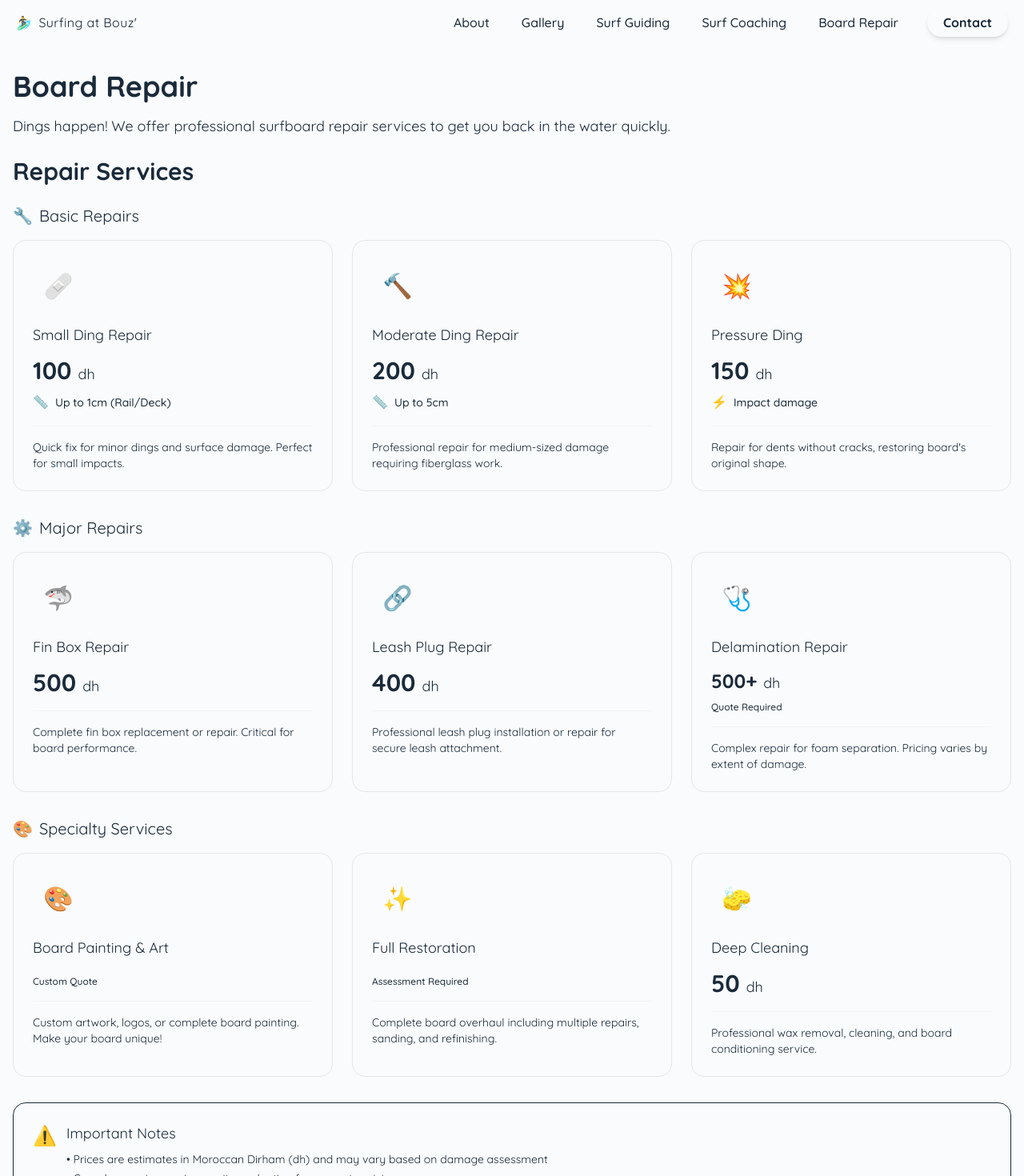
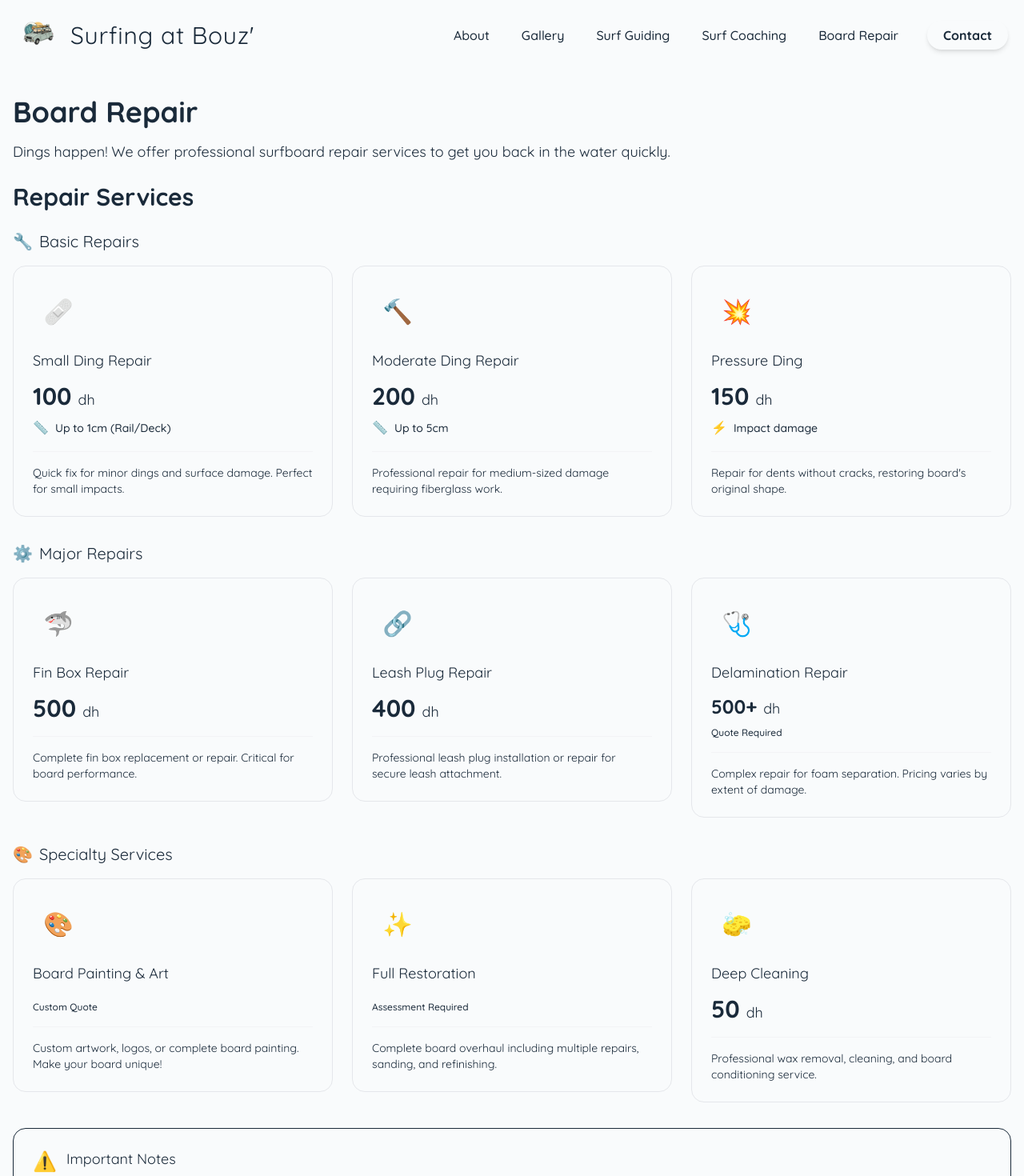
Before and after one commit to hypefi/surfingatbouz, a Next.js app: page /board-repair in a window 1280 px wide. Shown: the top 1470 px of the page at 80% size. Built offline with nearby package versions, Linux system fonts and the light colour scheme.

Commit message:
adding logo

```diff
--- a/src/app/board-repair/page.tsx
+++ b/src/app/board-repair/page.tsx
@@ -18,7 +18,13 @@ export default function BoardRepairPage() {
         </h3>
         <div className="grid sm:grid-cols-1 md:grid-cols-2 lg:grid-cols-3 gap-6">
           {/* Small Ding Card */}
-          <div className="bg-card rounded-2xl p-6 shadow-surf border border-gray-200 transform transition-all hover:scale-105 hover:shadow-lg">
+          <a
+            href="https://wa.me/212676516329?text=Hi! I need a Small Ding Repair (100dh) for up to 1cm damage on my surfboard. Can you help?"
+            target="_blank"
+            rel="noopener noreferrer"
+            className="block"
+          >
+            <div className="bg-card rounded-2xl p-6 shadow-surf border border-gray-200 transform transition-all hover:scale-105 hover:shadow-lg cursor-pointer">
               <div className="w-16 h-16 bg-secondary/10 flex items-center justify-center rounded-xl mb-4 text-secondary text-3xl">
                 🩹
               </div>
@@ -37,9 +43,16 @@ export default function BoardRepairPage() {
                 <p className="text-sm text-neutral/80">Quick fix for minor dings and surface damage. Perfect for small impacts.</p>
               </div>
             </div>
+          </a>
 
           {/* Moderate Ding Card */}
-          <div className="bg-card rounded-2xl p-6 shadow-surf border border-gray-200 transform transition-all hover:scale-105 hover:shadow-lg">
+          <a
+            href="https://wa.me/212676516329?text=Hi! I need a Moderate Ding Repair (200dh) for up to 5cm damage on my surfboard. Can you help?"
+            target="_blank"
+            rel="noopener noreferrer"
+            className="block"
+          >
+            <div className="bg-card rounded-2xl p-6 shadow-surf border border-gray-200 transform transition-all hover:scale-105 hover:shadow-lg cursor-pointer">
               <div className="w-16 h-16 bg-accent/10 flex items-center justify-center rounded-xl mb-4 text-accent text-3xl">
                 🔨
               </div>
@@ -58,9 +71,16 @@ export default function BoardRepairPage() {
                 <p className="text-sm text-neutral/80">Professional repair for medium-sized damage requiring fiberglass work.</p>
               </div>
             </div>
+          </a>
 
           {/* Pressure Ding Card */}
-          <div className="bg-card rounded-2xl p-6 shadow-surf border border-gray-200 transform transition-all hover:scale-105 hover:shadow-lg">
+          <a
+            href="https://wa.me/212676516329?text=Hi! I need a Pressure Ding Repair (150dh) for impact damage on my surfboard. Can you help?"
+            target="_blank"
+            rel="noopener noreferrer"
+            className="block"
+          >
+            <div className="bg-card rounded-2xl p-6 shadow-surf border border-gray-200 transform transition-all hover:scale-105 hover:shadow-lg cursor-pointer">
               <div className="w-16 h-16 bg-primary/10 flex items-center justify-center rounded-xl mb-4 text-primary text-3xl">
                 💥
               </div>
@@ -79,6 +99,7 @@ export default function BoardRepairPage() {
                 <p className="text-sm text-neutral/80">Repair for dents without cracks, restoring board&#39;s original shape.</p>
               </div>
             </div>
+          </a>
         </div>
       </div>
 
@@ -89,7 +110,13 @@ export default function BoardRepairPage() {
         </h3>
         <div className="grid sm:grid-cols-1 md:grid-cols-2 lg:grid-cols-3 gap-6">
           {/* Fin Box Card */}
-          <div className="bg-card rounded-2xl p-6 shadow-surf border border-gray-200 transform transition-all hover:scale-105 hover:shadow-lg">
+          <a
+            href="https://wa.me/212676516329?text=Hi! I need a Fin Box Repair (500dh) for my surfboard. Can you help with the replacement or repair?"
+            target="_blank"
+            rel="noopener noreferrer"
+            className="block"
+          >
+            <div className="bg-card rounded-2xl p-6 shadow-surf border border-gray-200 transform transition-all hover:scale-105 hover:shadow-lg cursor-pointer">
               <div className="w-16 h-16 bg-accent/10 flex items-center justify-center rounded-xl mb-4 text-accent text-3xl">
                 🦈
               </div>
@@ -104,9 +131,16 @@ export default function BoardRepairPage() {
                 <p className="text-sm text-neutral/80">Complete fin box replacement or repair. Critical for board performance.</p>
               </div>
             </div>
+          </a>
 
           {/* Leash Plug Card */}
-          <div className="bg-card rounded-2xl p-6 shadow-surf border border-gray-200 transform transition-all hover:scale-105 hover:shadow-lg">
+          <a
+            href="https://wa.me/212676516329?text=Hi! I need a Leash Plug Repair (400dh) for my surfboard. Can you help with the installation or repair?"
+            target="_blank"
+            rel="noopener noreferrer"
+            className="block"
+          >
+            <div className="bg-card rounded-2xl p-6 shadow-surf border border-gray-200 transform transition-all hover:scale-105 hover:shadow-lg cursor-pointer">
               <div className="w-16 h-16 bg-secondary/10 flex items-center justify-center rounded-xl mb-4 text-secondary text-3xl">
                 🔗
               </div>
@@ -121,9 +155,16 @@ export default function BoardRepairPage() {
                 <p className="text-sm text-neutral/80">Professional leash plug installation or repair for secure leash attachment.</p>
               </div>
             </div>
+          </a>
 
           {/* Delamination Card */}
-          <div className="bg-card rounded-2xl p-6 shadow-surf border border-gray-200 transform transition-all hover:scale-105 hover:shadow-lg">
+          <a
+            href="https://wa.me/212676516329?text=Hi! I need a Delamination Repair (500%2Bdh) for foam separation on my surfboard. Can I get a quote for the repair?"
+            target="_blank"
+            rel="noopener noreferrer"
+            className="block"
+          >
+            <div className="bg-card rounded-2xl p-6 shadow-surf border border-gray-200 transform transition-all hover:scale-105 hover:shadow-lg cursor-pointer">
               <div className="w-16 h-16 bg-primary/10 flex items-center justify-center rounded-xl mb-4 text-primary text-3xl">
                 🩺
               </div>
@@ -139,6 +180,7 @@ export default function BoardRepairPage() {
                 <p className="text-sm text-neutral/80">Complex repair for foam separation. Pricing varies by extent of damage.</p>
               </div>
             </div>
+          </a>
         </div>
       </div>
 
@@ -149,7 +191,13 @@ export default function BoardRepairPage() {
         </h3>
         <div className="grid sm:grid-cols-1 md:grid-cols-2 lg:grid-cols-3 gap-6">
           {/* Board Painting Card */}
-          <div className="bg-card rounded-2xl p-6 shadow-surf border border-gray-200 transform transition-all hover:scale-105 hover:shadow-lg">
+          <a
+            href="https://wa.me/212676516329?text=Hi! I'm interested in Board Painting %26 Art services for my surfboard. Can I get a custom quote?"
+            target="_blank"
+            rel="noopener noreferrer"
+            className="block"
+          >
+            <div className="bg-card rounded-2xl p-6 shadow-surf border border-gray-200 transform transition-all hover:scale-105 hover:shadow-lg cursor-pointer">
               <div className="w-16 h-16 bg-accent/10 flex items-center justify-center rounded-xl mb-4 text-accent text-3xl">
                 🎨
               </div>
@@ -165,9 +213,16 @@ export default function BoardRepairPage() {
                 <p className="text-sm text-neutral/80">Custom artwork, logos, or complete board painting. Make your board unique!</p>
               </div>
             </div>
+          </a>
 
           {/* Full Restoration Card */}
-          <div className="bg-card rounded-2xl p-6 shadow-surf border border-gray-200 transform transition-all hover:scale-105 hover:shadow-lg">
+          <a
+            href="https://wa.me/212676516329?text=Hi! I'm interested in Full Restoration service for my surfboard. Can you assess the board and provide a quote?"
+            target="_blank"
+            rel="noopener noreferrer"
+            className="block"
+          >
+            <div className="bg-card rounded-2xl p-6 shadow-surf border border-gray-200 transform transition-all hover:scale-105 hover:shadow-lg cursor-pointer">
               <div className="w-16 h-16 bg-secondary/10 flex items-center justify-center rounded-xl mb-4 text-secondary text-3xl">
                 ✨
               </div>
@@ -183,9 +238,16 @@ export default function BoardRepairPage() {
                 <p className="text-sm text-neutral/80">Complete board overhaul including multiple repairs, sanding, and refinishing.</p>
               </div>
             </div>
+          </a>
 
           {/* Wax Removal & Cleaning Card */}
-          <div className="bg-card rounded-2xl p-6 shadow-surf border border-gray-200 transform transition-all hover:scale-105 hover:shadow-lg">
+          <a
+            href="https://wa.me/212676516329?text=Hi! I need Deep Cleaning service (50dh) for my surfboard. Can you help with wax removal and cleaning?"
+            target="_blank"
+            rel="noopener noreferrer"
+            className="block"
+          >
+            <div className="bg-card rounded-2xl p-6 shadow-surf border border-gray-200 transform transition-all hover:scale-105 hover:shadow-lg cursor-pointer">
               <div className="w-16 h-16 bg-primary/10 flex items-center justify-center rounded-xl mb-4 text-primary text-3xl">
                 🧽
               </div>
@@ -200,6 +262,7 @@ export default function BoardRepairPage() {
                 <p className="text-sm text-neutral/80">Professional wax removal, cleaning, and board conditioning service.</p>
               </div>
             </div>
+          </a>
         </div>
       </div>
 
--- a/src/app/contact/page.tsx
+++ b/src/app/contact/page.tsx
@@ -16,7 +16,7 @@ export default function ContactPage() {
           <p className="flex flex-col sm:flex-row sm:items-center gap-2 mb-4 text-lg">
             <strong className="text-primary">Phone:</strong>
             <div className="flex items-center gap-2">
-              <a href="https://wa.me/212676516329" target="_blank" rel="noopener noreferrer" className="text-accent hover:text-secondary transition-colors">+212 676-516328</a>
+              <a href="https://wa.me/212676516329" target="_blank" rel="noopener noreferrer" className="text-accent hover:text-secondary transition-colors">+212 676-516329</a>
               <a href="https://wa.me/212676516329" target="_blank" rel="noopener noreferrer" title="WhatsApp" className="inline-flex items-center">
                 <Image src="/whatsapp.svg" alt="WhatsApp" width={20} height={20} />
               </a>
--- a/src/app/layout.tsx
+++ b/src/app/layout.tsx
@@ -19,6 +19,16 @@ const baloo = Baloo_2({
 export const metadata: Metadata = {
   title: "Surfing at Bouz' - Bouznika, Morocco | Surf Guiding, Hosting & Repairs",
   description: "Authentic surf guiding, local hosting, and expert board repair services in Bouznika, Morocco by Mehdi Assiry.",
+  icons: {
+    icon: '/images/logo_surfingatbouz.png',
+    apple: '/images/logo_surfingatbouz.png',
+  },
+  openGraph: {
+    title: "Surfing at Bouz' - Bouznika, Morocco | Surf Guiding, Hosting & Repairs",
+    description: "Authentic surf guiding, local hosting, and expert board repair services in Bouznika, Morocco by Mehdi Assiry.",
+    images: ['/images/logo_surfingatbouz.png'],
+    type: 'website',
+  },
 };
 
 export default function RootLayout({
--- a/src/app/page.tsx
+++ b/src/app/page.tsx
@@ -5,14 +5,14 @@ export default function HomePage() {
   return (
     <div className="flex flex-col overflow-x-hidden">
       {/* Hero Section with Carousel */}
-      <section className="relative md:-mt-8 h-[60vh] md:h-[80vh] w-screen overflow-hidden">
+      <section className="relative md:-mt-8 h-[75vh] md:h-[80vh] w-screen overflow-hidden">
         <HeroCarousel>
-          <div className="container mx-auto px-4 h-full relative z-20 flex items-center justify-start pt-16 md:pt-0">
+          <div className="container mx-auto px-4 h-full relative z-20 flex items-center justify-start pt-12 md:pt-0">
             <div className="max-w-2xl text-white hero-content text-left">
               <h1 className="text-4xl sm:text-5xl md:text-6xl lg:text-7xl font-display mb-4 md:mb-6 leading-tight text-white">
                 Ride the <span className="text-accent">Perfect</span> Wave
               </h1>
-              <p className="text-lg md:text-xl lg:text-2xl mb-6 md:mb-10 text-white/90">
+              <p className="text-lg md:text-xl lg:text-2xl mb-4 md:mb-10 text-white/90">
                 Experience authentic surf guiding and local hosting in Bouznika, Morocco. Let us show you the best waves and make you feel at home, plus expert board repairs to keep you surfing.
               </p>
               <div className="flex flex-col sm:flex-row gap-3 sm:gap-4 justify-start">
--- a/src/components/Header.tsx
+++ b/src/components/Header.tsx
@@ -1,6 +1,7 @@
 'use client';
 
 import Link from 'next/link';
+import Image from 'next/image';
 import { useState } from 'react';
 
 export default function Header() {
@@ -17,9 +18,18 @@ export default function Header() {
   return (
     <header className="bg-primary text-base sticky top-0 z-50 shadow-surf">
       <div className="container mx-auto flex justify-between items-center py-4 px-5">
-        <Link href="/" className="text-3xl font-display tracking-wide text-base flex items-center gap-2 hover:opacity-90 transition-opacity">
-          <span className="inline-block transform -rotate-3">🏄‍♂️</span>
-          <span>Surfing at Bouz&#39;</span>
+        <Link href="/" className="flex items-center gap-3 hover:opacity-90 transition-opacity">
+          <div className="relative w-12 h-12 md:w-14 md:h-14">
+            <Image
+              src="/images/logo_surfingatbouz.png"
+              alt="Surfing at Bouz' Logo"
+              fill
+              className="object-contain"
+              priority
+              sizes="(max-width: 768px) 48px, 56px"
+            />
+          </div>
+          <span className="text-2xl md:text-3xl font-display tracking-wide text-base">Surfing at Bouz&#39;</span>
         </Link>
 
         {/* Desktop Navigation */}
```
Also changed, not shown: src/components/Footer.tsx (+10 -2 lines), public/images/logo_surfingatbouz.png (added). Lines whose indentation alone changed are shown as unchanged.
